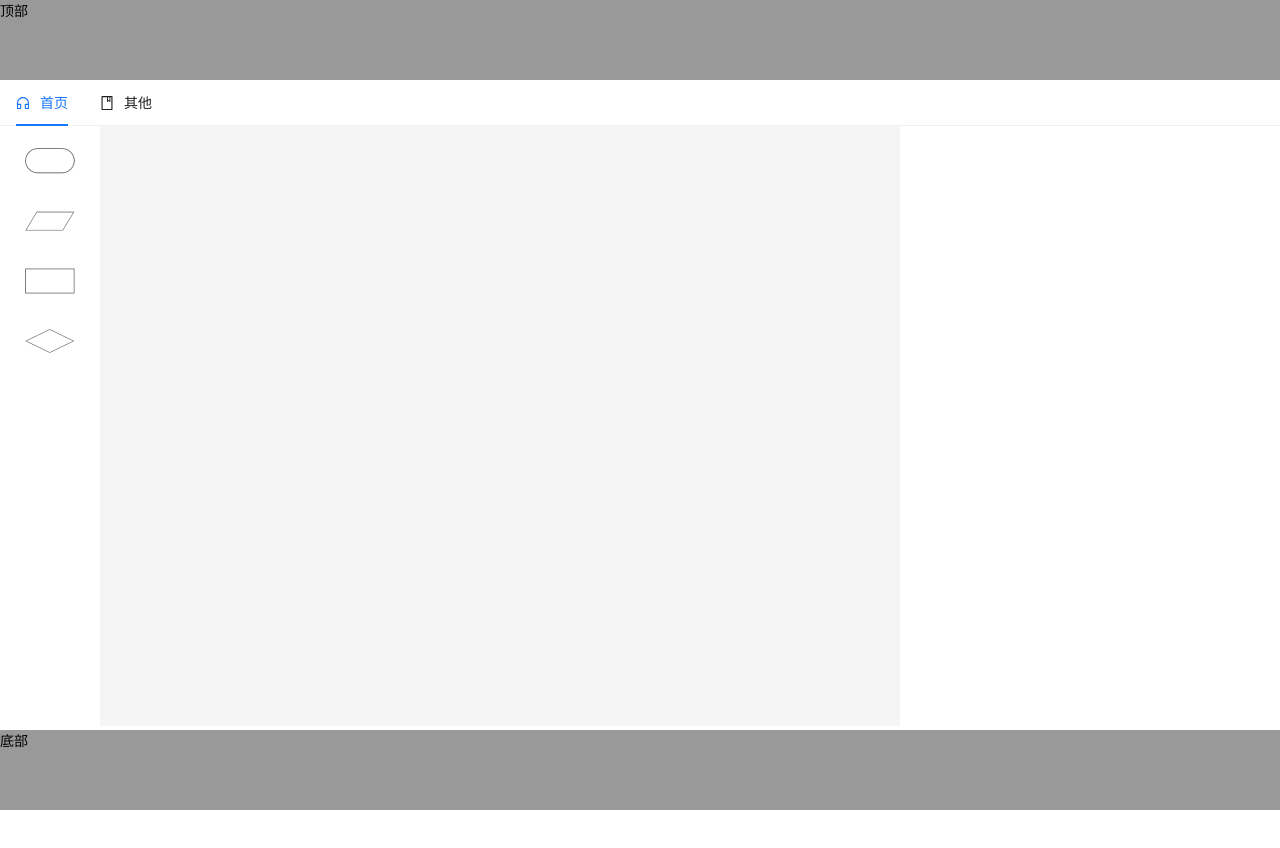
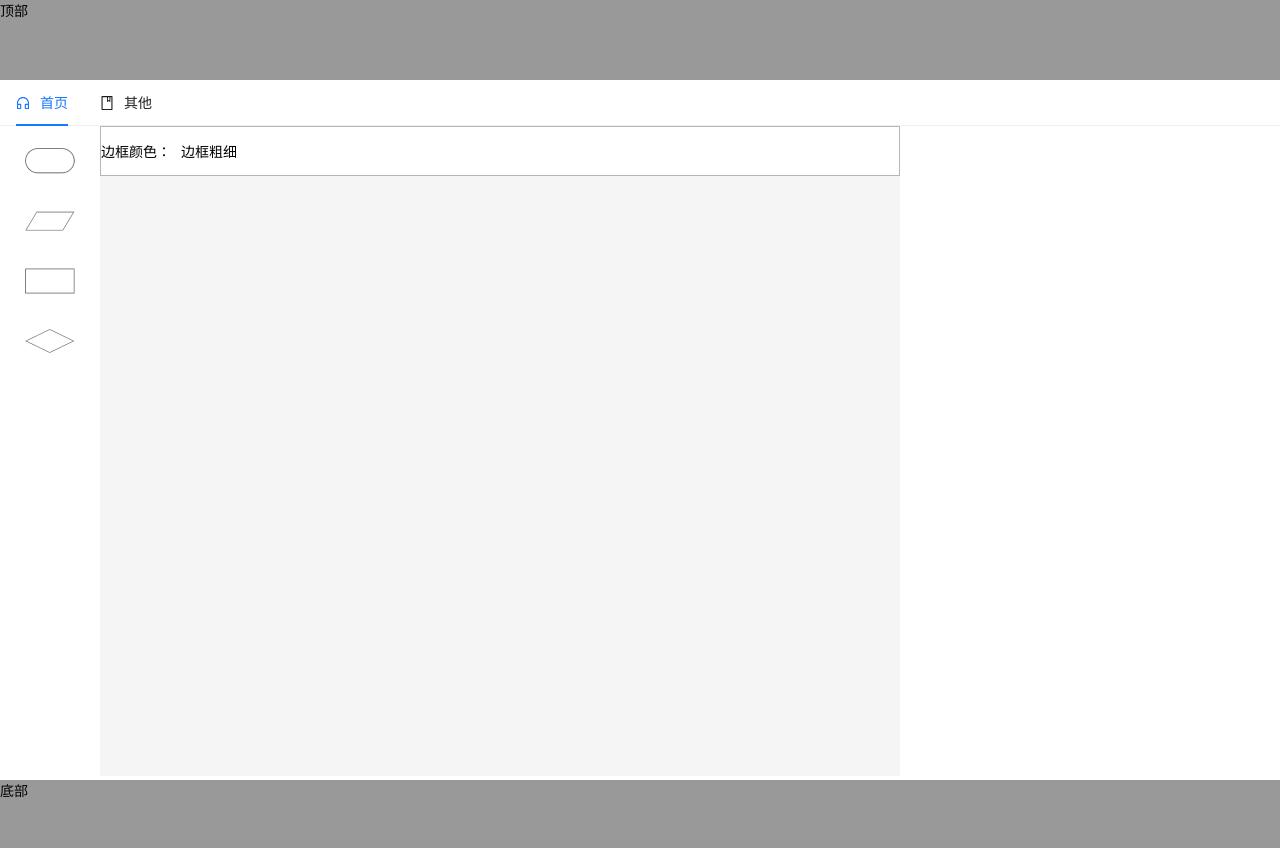
Before and after one commit to LightBoatA/Canvas-demo, a React app: page / in a window 1280 px wide. Shown: the top 848 px of the page. Before the commit the page ends 810 px from the top, so only its background shows below. Built offline with nearby package versions, Linux system fonts and the light colour scheme.

Commit message:
属性编辑栏框架搭建

```diff
--- a/src/pages/Canvas/common/drawing.ts
+++ b/src/pages/Canvas/common/drawing.ts
@@ -47,6 +47,10 @@ const drawControlPoints = (ctx: CanvasRenderingContext2D, rect: IRect) => {
         ctx.strokeRect(point.x, point.y, halfSize * 2, halfSize * 2);
         ctx.fillRect(point.x, point.y, halfSize * 2, halfSize * 2);
     });
+
+}
+
+const drawRotationIcon = (ctx: CanvasRenderingContext2DSettings, rect: IRect) => {
 
 }
 
@@ -366,7 +370,8 @@ export const drawShape = (
             // ctx.setLineDash([5, 5]);
             ctx.strokeRect(x - width / 2 , y - height / 2, width, height);
             // ctx.setLineDash([]);
-            drawControlPoints(ctx, multipleSelectRect)
+            drawControlPoints(ctx, multipleSelectRect);
+
         }
     }
 }
--- a/src/pages/Canvas/index.tsx
+++ b/src/pages/Canvas/index.tsx
@@ -17,44 +17,40 @@ import {
   IShapeConnectionPoint,
   calcMultipleSelectRect,
   calcResizedShape,
-  connectionRouteCache,
   cursorDirectionMap,
   drawShape,
   getConnectionPointVal,
-  getCtrlPoints,
   getInitShapeData,
   getIntersectedConnectionId,
   getIntersectedConnectionPoint,
   getIntersectedControlPoint,
   getIntersectedShape,
-  calcMouseMoveInfo,
-  getRectBounds,
-  getShapeById,
   getSnapData,
   getVirtualEndPoint,
   isPointInLine,
   isPointInShape,
   getMouseMoveInfo,
-  isPointInRect,
   IPoint,
   DEFAULT_POINT,
   IBounds,
   findElementsInBox,
-  IRect,
   EDirection,
   IResizeStartInfo
 } from './common/index';
 import { HistoryManager } from './common/HistoryManager';
 import { EShape } from '../Toolbar/common';
 import { getCryptoUuid } from '../../utils/util';
-import { Button, Typography } from 'antd';
+import { Typography } from 'antd';
 import ContextMenuModal from '../../components/ContextMenuModal';
 
-interface IProps {}
+interface IProps {
+  className?: string;
+}
 
 const historyManager = new HistoryManager<IShape[]>();
 
 export const Canvas: React.FC<IProps> = props => {
+  const { className } = props;
   const canvasRef = useRef<HTMLCanvasElement>(null);
   const inputRef = useRef<HTMLInputElement>(null);
   const ctxRef = useRef<CanvasRenderingContext2D | null>(null);
@@ -516,7 +512,7 @@ export const Canvas: React.FC<IProps> = props => {
 
   return useMemo(() => {
     return (
-      <div className="comp-canvas">
+      <div className={`comp-canvas ${className || ''}`}>
         <canvas
           onDragOver={handleDragover}
           onDrop={e => handleDrop(e.nativeEvent)}
@@ -550,7 +546,7 @@ export const Canvas: React.FC<IProps> = props => {
         </ContextMenuModal>
       </div>
     );
-  }, [boxStyles, contextMenuModalStyle, editingId, editingText, handleDelete, handleDoubleClick, handleDrop, handleMouseDown, handleMouseMove, handleMouseUp, handleTextChange, handleTextSubmit, inputStyle, isShowContextMenu, mode]);
+  }, [boxStyles, className, contextMenuModalStyle, editingId, editingText, handleDelete, handleDoubleClick, handleDrop, handleMouseDown, handleMouseMove, handleMouseUp, handleTextChange, handleTextSubmit, inputStyle, isShowContextMenu, mode]);
 };
 
 export default Canvas;
--- a/src/pages/CenterBox/index.tsx
+++ b/src/pages/CenterBox/index.tsx
@@ -3,19 +3,20 @@ import './index.less';
 import Canvas from '../Canvas';
 import Toolbar from '../Toolbar';
 import Drawer from '../../components/Drawer';
+import PropertyEditor from '../PropertyEditor';
 
-interface IProps {
-
-}
+interface IProps {}
 export const CenterBox: React.FC<IProps> = props => {
-
   return useMemo(() => {
     return (
       <div className="comp-center">
         {/* <Drawer width={100}> */}
         <Toolbar />
         {/* </Drawer> */}
+        <div className="right-editor">
+          <PropertyEditor />
           <Canvas />
+        </div>
       </div>
     );
   }, []);
--- /dev/null
+++ b/src/pages/PropertyEditor/index.less
@@ -0,0 +1,6 @@
+.comp-property-editor {
+    height: 50px;
+    border: 1px solid #b6b5b5;
+    display: flex;
+    align-items: center;
+}
--- /dev/null
+++ b/src/pages/PropertyEditor/index.tsx
@@ -0,0 +1,19 @@
+import React, { useMemo } from 'react';
+import './index.less';
+interface IProps {
+    className?: string;
+}
+export const PropertyEditor: React.FC<IProps> = props => {
+  const { className } = props;
+  return useMemo(() => {
+    return (
+      <div className={`comp-property-editor ${className || ''}`}>
+        <div className="mr10">边框颜色：</div>
+        边框粗细
+      </div>
+    );
+  }, [className]);
+
+};
+
+export default PropertyEditor;
--- a/src/pages/Toolbar/index.tsx
+++ b/src/pages/Toolbar/index.tsx
@@ -3,10 +3,10 @@ import './index.less';
 import { DRAG_SHAPES, IDragShap } from './common';
 
 interface IProps {
-
+    className?: string;
 }
 export const Toolbar: React.FC<IProps> = props => {
-
+    const { className } = props;
     const handleDragStart = useCallback((e: DragEvent, shape: IDragShap) => {
         e.dataTransfer?.setData("json", JSON.stringify({
             name: shape.name,
@@ -14,7 +14,7 @@ export const Toolbar: React.FC<IProps> = props => {
     }, [])
     return useMemo(() => {
         return (
-            <div className="comp-toolbar">
+            <div className={`comp-toolbar ${className || ''}`}>
                 {
                     DRAG_SHAPES.map(shape => {
                         return <div
@@ -28,7 +28,7 @@ export const Toolbar: React.FC<IProps> = props => {
                 }
             </div>
         );
-    }, [handleDragStart]);
+    }, [className, handleDragStart]);
 };
 
 export default Toolbar;
```
Lines whose indentation alone changed are shown as unchanged.
